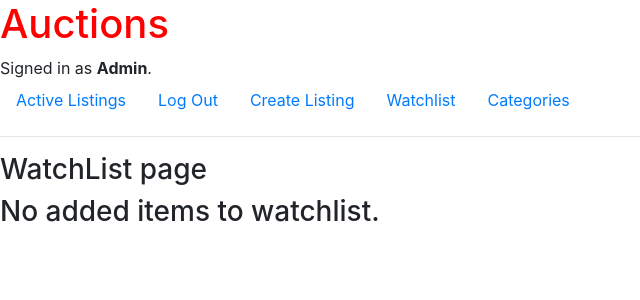
After one commit to Ndae777/WebDevelopmentPractice, a Django app: page /watchlist in a window 1280 px wide. The commit adds this page. Shown: the top 300 px of the page, without its empty margins (0-640 px from the left). Run offline with Django 3.2, Linux system fonts and the light colour scheme; a user stored in the database is signed in; data comes from the database, SQL or seed files in the repository; both versions use the stored data as it was after the commit; some libraries are stand-ins or nearby versions.

Commit message:
did category logic and finish backend

```diff
--- a/commerce/auctions/static/auctions/styles.css
+++ b/commerce/auctions/static/auctions/styles.css
@@ -1,3 +1,3 @@
-body {
-    padding: 10px;
+h1{
+    color: red;
 }
--- a/commerce/auctions/templates/auctions/layout.html
+++ b/commerce/auctions/templates/auctions/layout.html
@@ -5,7 +5,7 @@
     <head>
         <title>{% block title %}Auctions{% endblock %}</title>
         <link rel="stylesheet" href="https://stackpath.bootstrapcdn.com/bootstrap/4.4.1/css/bootstrap.min.css" integrity="sha384-Vkoo8x4CGsO3+Hhxv8T/Q5PaXtkKtu6ug5TOeNV6gBiFeWPGFN9MuhOf23Q9Ifjh" crossorigin="anonymous">
-        <link href="{% static 'auctions/styles.css' %}" rel="stylesheet">
+        <link rel="stylesheet" href="{% static 'auctions/styles.css' %}">
     </head>
     <body>
         <h1>Auctions</h1>
@@ -28,12 +28,21 @@
                 <li class="nav-item">
                     <a class="nav-link" href="{% url 'create_listing' %}">Create Listing</a>
                 </li>
+                <li class="nav-item">
+                    <a class="nav-link" href="{% url 'watchlist' %}">Watchlist</a>
+                </li>
+                <li class="nav-item">
+                    <a class="nav-link" href="{% url 'categories' %}">Categories</a>
+                </li>
             {% else %}
                 <li class="nav-item">
                     <a class="nav-link" href="{% url 'login' %}">Log In</a>
                 </li>
                 <li class="nav-item">
                     <a class="nav-link" href="{% url 'register' %}">Register</a>
+                </li>
+                                <li class="nav-item">
+                    <a class="nav-link" href="{% url 'categories' %}">Categories</a>
                 </li>
             {% endif %}
         </ul>
--- /dev/null
+++ b/commerce/auctions/templates/auctions/watchlist.html
@@ -0,0 +1,18 @@
+{% extends "auctions/layout.html" %}
+
+{% block title %}Watchlist Page {% endblock %}
+
+{% block body %}
+
+<h3>WatchList page</h3>
+{% for watchlist in user_watchlist %}
+<h3><a href="{% url 'listing_page' watchlist.item.id %}">
+    Item : {{ watchlist.item.item_name }}
+    <br>
+    <img src="{{ watchlist.item.image_url }}" alt="{{ watchlist.item.item_name }}">
+</a></h3>
+<br>
+{% empty %}
+<h3>No added items to watchlist.</h3>
+{% endfor %}
+{% endblock %}
--- a/commerce/auctions/urls.py
+++ b/commerce/auctions/urls.py
@@ -8,5 +8,8 @@ urlpatterns = [
     path("logout", views.logout_view, name="logout"),
     path("register", views.register, name="register"),
     path("create_listing", views.create_listing, name="create_listing"),
-    path("listing_page/<int:listing_id>", views.listing_page, name="listing_page") #listing id comes from the ahref we made for when user clicks it
-]
+    path("listing_page/<int:listing_id>", views.listing_page, name="listing_page"), #listing id comes from the ahref we made for when user clicks it
+    path("watchlist", views.watchlist , name="watchlist"),
+    path("categories", views.categories, name="categories"),
+    path("category_listings/<str:category_name>", views.category_listings , name="category_listings")
+    ]
--- a/commerce/auctions/views.py
+++ b/commerce/auctions/views.py
@@ -15,6 +15,9 @@ class CreateListing(forms.Form):
     image_url = forms.URLField(required=False) #making it optional
     category = forms.CharField(max_length=64)
     active = forms.BooleanField(required=False) #helps for form to start as false
+
+class Comment_on_page(forms.Form):
+    comment = forms.CharField(required=False) #will use this for comment logic
 
 def index(request):
     auction_listing = Auction_listing.objects.all() #auction listing table
@@ -101,7 +104,7 @@ def create_listing(request):
 def listing_page(request, listing_id):
 
     auction_listing = Auction_listing.objects.get(id=listing_id)
-
+    all_comments = Comment.objects.filter(item = auction_listing)
 
     watchlist_present = WatchList.objects.filter(
         watchlist_owner = request.user,
@@ -150,6 +153,7 @@ def listing_page(request, listing_id):
                 if all_bids.bid_amount > highest_bid :
                     highest_bid = all_bids.bid_amount #highest bid saved here
 
+
             if bid_amount > highest_bid:
                 bid_saving = Bid(
                     bidder = request.user,
@@ -186,7 +190,23 @@ def listing_page(request, listing_id):
             auction_listing.save()
 
         #dealing with comments on listing page
+        if "Comment_submit" in request.POST:
+            comment = Comment_on_page(request.POST)
+            if comment.is_valid():
+                comment_save = Comment(
+                    item = auction_listing,
+                    commentor = request.user,
+                    comment = comment.cleaned_data["comment"]
+                )
 
+                comment_save.save()
+
+        #finding highest bid logic , forgot about this until now
+    current_price = auction_listing.start_bid #inital price but will be changed as highest bids update
+    item_bids = Bid.objects.filter(item = auction_listing)
+    for bids in item_bids:
+        if bids.bid_amount > current_price:
+            current_price = bids.bid_amount #current price will always be the highest bid
 
     return render(request, "auctions/listing_page.html", {
         "auction_listing" : auction_listing,
@@ -194,5 +214,34 @@ def listing_page(request, listing_id):
         "watchlist_present" : watchlist_present,
         "success_message" : response_message,
         "close_ownership": close_ownership,
-        "winner_present" : winner_present
+        "winner_present" : winner_present,
+        "form" : Comment_on_page(),
+        "all_comments" : all_comments,
+        "current_price" : current_price
     })
+
+@login_required
+def watchlist(request):
+    user_watchlist = WatchList.objects.filter(watchlist_owner = request.user)
+    return render (request, "auctions/watchlist.html", {
+        "user_watchlist" : user_watchlist
+    })
+
+#dealing with category listings
+def categories(request):
+    auctions = Auction_listing.objects.all()
+    unique_auctions = []
+    for auction in auctions :
+        if auction.category not in unique_auctions:
+            unique_auctions.append(auction.category)
+
+    return render (request, "auctions/categories.html",{
+        "auctions" : auctions,
+        "auctions_list" : unique_auctions,
+    })
+
+def category_listings(request , category_name ):
+    listings = Auction_listing.objects.filter(category = category_name)
+    return render (request, "auctions/category_listing.html",{
+        "listings":listings
+    })
```
Also changed, not shown: commerce/auctions/templates/auctions/categories.html (added, +12 -0 lines), commerce/auctions/templates/auctions/category_listing.html (added, +13 -0 lines), commerce/auctions/templates/auctions/listing_page.html (+19 -5 lines), commerce/db.sqlite3.
